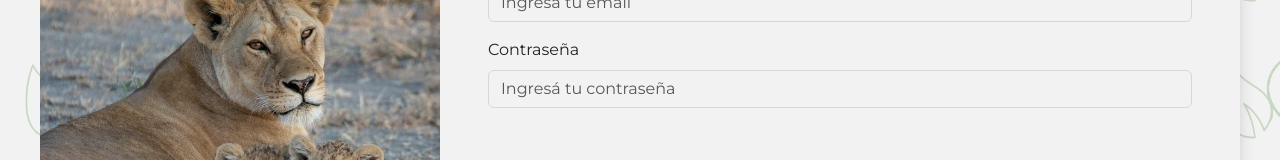
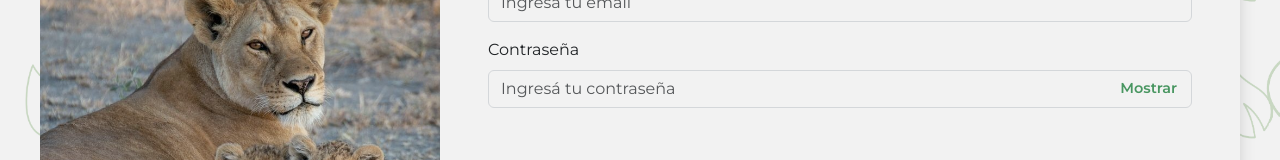
Before and after one commit to MartinSpadachin1/ISW_2025_4k2_G1, a React (Vite) app in the folder trabajos/Trabajos Prácticos Grupales/Trabajo Practico 6/front/: page /iniciar-sesion in a window 1280 px wide. Shown: the part 254-414 px from the top of the page. Built offline with nearby package versions, Linux system fonts and the light colour scheme.

Commit message:
arreglos login

```diff
--- a/trabajos/Trabajos Prácticos Grupales/Trabajo Practico 6/front/src/components/Registrar/Registrar.jsx
+++ b/trabajos/Trabajos Prácticos Grupales/Trabajo Practico 6/front/src/components/Registrar/Registrar.jsx
@@ -9,6 +9,7 @@
   const [nombre, setNombre] = useState('');
   const [email, setEmail] = useState('');
   const [password, setPassword] = useState('');
+  const [showPassword, setShowPassword] = useState(false);
   const [loading, setLoading] = useState(false);
   const [error, setError] = useState(null);
   return (
@@ -75,14 +76,35 @@
               {/* Campo Contraseña */}
               <div className="mb-3">
                 <label htmlFor="password" className="form-label">Contraseña</label>
+                <div style={{ position: 'relative' }}>
                   <input
-                  type="password"
+                    type={showPassword ? 'text' : 'password'}
                     id="password"
                     className="form-control"
                     placeholder="Ingresá tu contraseña"
                     value={password}
                     onChange={(e) => setPassword(e.target.value)}
+                    style={{ paddingRight: '70px' }}
                   />
+                  <span
+                    onClick={() => setShowPassword(!showPassword)}
+                    style={{
+                      position: 'absolute',
+                      right: '15px',
+                      top: '50%',
+                      transform: 'translateY(-50%)',
+                      fontSize: '0.9rem',
+                      color: '#3da35d',
+                      fontWeight: 600,
+                      cursor: 'pointer',
+                      userSelect: 'none',
+                      background: 'white',
+                      paddingLeft: '4px',
+                    }}
+                  >
+                    {showPassword ? 'Ocultar' : 'Mostrar'}
+                  </span>
+                </div>
               </div>
 
               {error && <div className="alert alert-danger">{error}</div>}
--- a/trabajos/Trabajos Prácticos Grupales/Trabajo Practico 6/front/src/components/login/login.jsx
+++ b/trabajos/Trabajos Prácticos Grupales/Trabajo Practico 6/front/src/components/login/login.jsx
@@ -8,6 +8,7 @@
   const navigate = useNavigate();
   const [email, setEmail] = useState('');
   const [password, setPassword] = useState('');
+  const [showPassword, setShowPassword] = useState(false);
   const [loading, setLoading] = useState(false);
   const [error, setError] = useState(null);
   return (
@@ -59,14 +60,35 @@
 
               <div className="mb-3">
                 <label htmlFor="password" className="form-label">Contraseña</label>
+                <div style={{ position: 'relative' }}>
                 <input
-                  type="password"
+                  type={showPassword ? 'text' : 'password'}
                     id="password"
                     className="form-control"
                     placeholder="Ingresá tu contraseña"
                     value={password}
                     onChange={(e) => setPassword(e.target.value)}
+                    style={{ paddingRight: '70px' }}
                   />
+                  <span
+                    onClick={() => setShowPassword(!showPassword)}
+                    style={{
+                      position: 'absolute',
+                      right: '15px',
+                      top: '50%',
+                      transform: 'translateY(-50%)',
+                      fontSize: '0.9rem',
+                      color: '#3da35d',
+                      fontWeight: 600,
+                      cursor: 'pointer',
+                      userSelect: 'none',
+                      background: 'white',
+                      paddingLeft: '4px',
+                    }}
+                  >
+                    {showPassword ? 'Ocultar' : 'Mostrar'}
+                  </span>
+                </div>
               </div>
 
               {error && <div className="alert alert-danger">{error}</div>}
```
Lines whose indentation alone changed are shown as unchanged.
